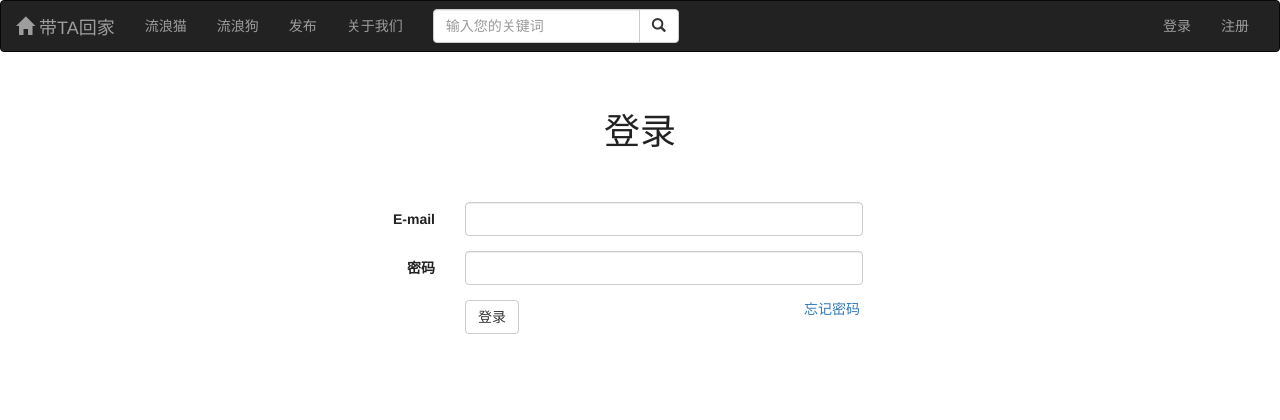
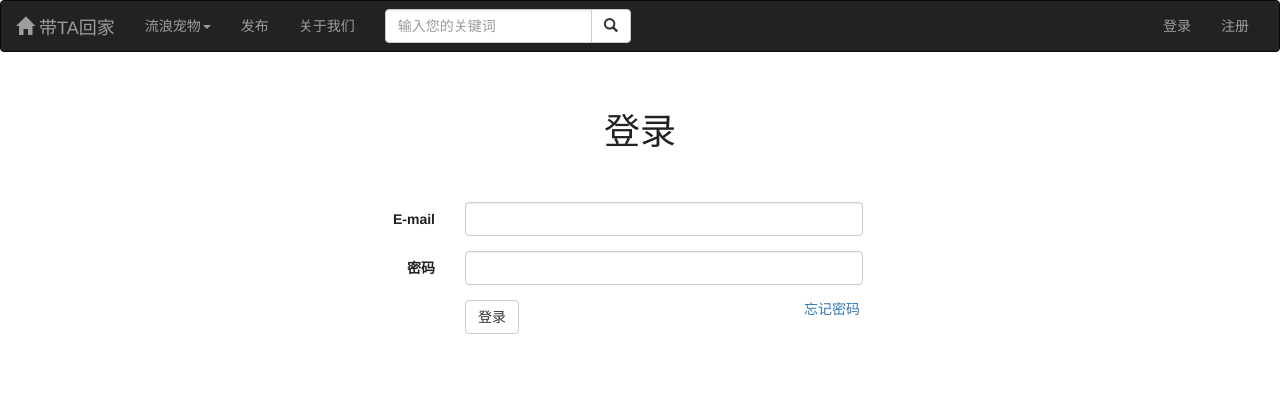
Before and after one commit to xpgeng/straypetshelper, a Flask app: page /login in a window 1280 px wide. Shown: the top 420 px of the page. Run offline with Flask 2, Linux system fonts and the light colour scheme; parts of the project's set-up code (start-up, migrations or seed data) failed here and were passed over; some libraries are stand-ins or nearby versions.

Commit message:
add dropdown navbar

```diff
--- a/src/templates/layout.html
+++ b/src/templates/layout.html
@@ -141,8 +141,23 @@ margin-top: 10px;
 
         <div id="bs-example-navbar-collapse-1" class="collapse navbar-collapse">
             <ul class="nav navbar-nav">
-                <li><a href={{url_for('show', pet_species = 'cat')}}>流浪猫</a></li>
-                <li><a href={{url_for('show', pet_species = 'dog')}}>流浪狗</a></li>
+                <li class="dropdown">
+                    <a href="#" class="dropdown-toggle" data-toggle="dropdown">流浪宠物<strong class="caret"></strong></a>
+
+                    <ul class="dropdown-menu">
+                        <li>
+                            <a href={{url_for('show', pet_species = 'cat')}}>喵星人</a>
+                        </li>
+                        <li>
+                            <a href={{url_for('show', pet_species = 'dog')}}>汪星人</a>
+                        </li>
+                        <li>
+                            <a href={{url_for('show', pet_species = 'else')}}>外星人</a>
+                        </li>
+                    </ul>
+                </li>
+
+
                 <li><a href={{url_for('submit_pet')}}>发布</a></li>
                 <li><a href={{url_for('about_us')}}>关于我们</a></li>
             </ul>
```
Also changed, not shown: test.py (+20 -10 lines), README.md.
